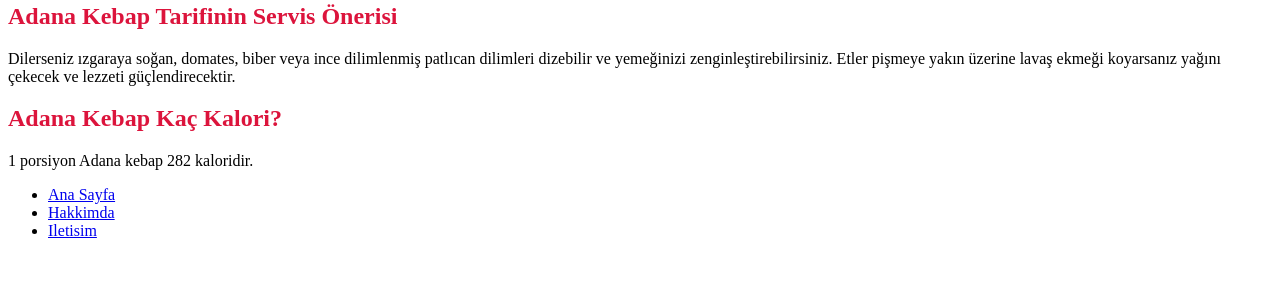
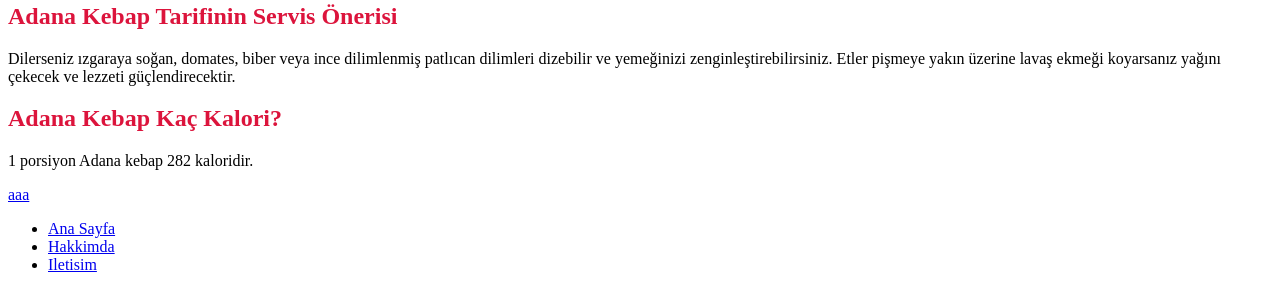
Before and after one commit to Pwfactor/patikatraining, a plain HTML site: page Projects/adana-kebap-tarif.html in a window 1280 px wide. Shown: the part 3037-3327 px from the top of the page. Before the commit the page ends 3293 px from the top, so only its background shows below. Drawn offline with Linux system fonts and the light colour scheme.

Commit message:
adana-kebap-tarif

```diff
--- a/Projects/adana-kebap-tarif.html
+++ b/Projects/adana-kebap-tarif.html
@@ -88,6 +88,8 @@
                 <p>
                     1 porsiyon Adana kebap 282 kaloridir.
                 </p>
+                <a href="https://coderbyte.com" target="_blank">aaa </a>
+                </table>
             </article>
 
             <!--Articles end-->
@@ -106,6 +108,7 @@
             </nav>
         </footer>
         <!--Footer end-->
+
     </body>
 
 </html>
--- a/css/style.css
+++ b/css/style.css
@@ -0,0 +1,6 @@
+body {
+    background-image: url("img_tree.png");
+    background-repeat:repeat-x;
+    background-attachment: fixed;
+
+  }
```
